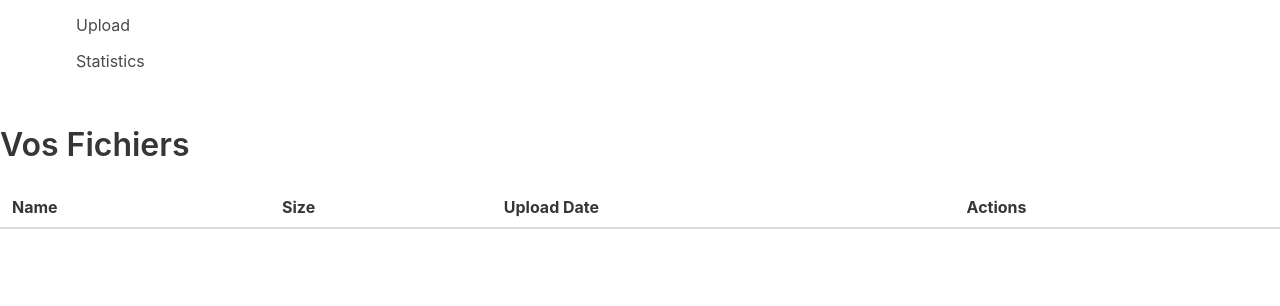
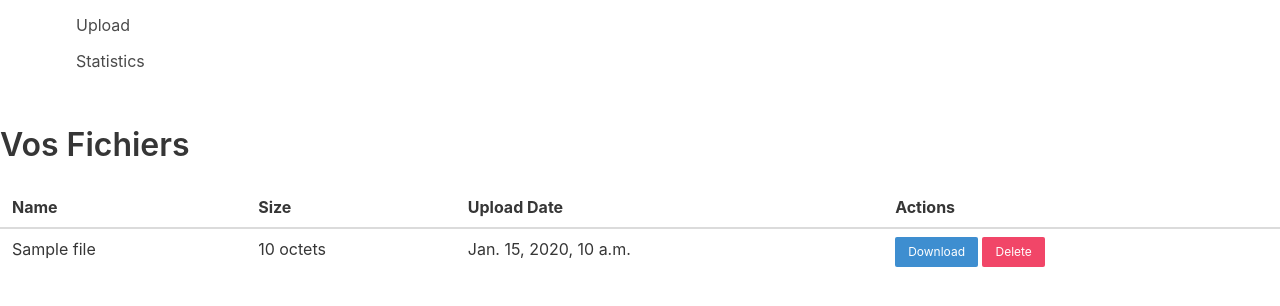
Before and after one commit to BenjaminCIR/Cloud-Drive-App, a Django app: page /polls/ in a window 1280 px wide. Shown: the part 159-465 px from the top of the page. Run offline with Django 5.2, Linux system fonts and the light colour scheme; a user stored in the database is signed in; tables that the repository leaves empty hold one stand-in row (values such as "Sample post"); lists and menus that the app fills with data are empty.

Commit message:
delete file / download file

```diff
--- a/cloud_app/polls/models.py
+++ b/cloud_app/polls/models.py
@@ -31,6 +31,7 @@
 def user_directory_path(instance, filename):
     return f'uploads/{instance.user.username}/{filename}'
 
+
 class File(models.Model):
     name = models.CharField(max_length=255)
     upload = models.FileField(upload_to=user_directory_path, validators=[validate_file_size])
--- a/cloud_app/polls/templates/polls/home.html
+++ b/cloud_app/polls/templates/polls/home.html
@@ -12,14 +12,14 @@
         </tr>
     </thead>
     <tbody>
-        {% for file in files %}
+        {% for file in user_files %}
         <tr>
             <td>{{ file.name }}</td>
-            <td>{{ file.size }}</td>
+            <td>{{ file.size }} octets </td>
             <td>{{ file.upload_date }}</td>
             <td>
-                <a class="button is-small is-info" href="#">Download</a>
-                <a class="button is-small is-danger" href="#">Delete</a>
+                <a class="button is-small is-info" href="{{ file.upload.url }}" download>Download</a>
+                <a class="button is-small is-danger" href="{% url 'delete_file' file.id %}" onclick="return confirm('Êtes-vous sûr de vouloir supprimer ce fichier ?');">Delete</a>
             </td>
         </tr>
         {% endfor %}
--- a/cloud_app/polls/urls.py
+++ b/cloud_app/polls/urls.py
@@ -10,4 +10,5 @@
     path('upload/', views.upload, name='upload'),
     path('statistics/', views.statistics, name='statistics'),
     path('success/', views.success, name='success'),
+    path('delete/<int:file_id>/', views.delete_file, name='delete_file'),
 ]
--- a/cloud_app/polls/views.py
+++ b/cloud_app/polls/views.py
@@ -6,6 +6,7 @@
 from django.core.exceptions import ValidationError
 from django.db.models.functions import TruncMonth
 from django.db.models import Count, Sum
+from django.shortcuts import get_object_or_404
 from .forms import FileUploadForm
 from .models import File
 import json
@@ -14,8 +15,11 @@
 
 @login_required
 def home(request):
-    files = []
-    return render(request, 'polls/home.html', {'files': files})
+    if request.user.is_authenticated:
+        user_files = File.objects.filter(user=request.user)
+    else:
+        user_files = None
+    return render(request, 'polls/home.html', {'user_files': user_files})
 
 def success(request):
     return render(request, 'polls/success.html')
@@ -60,6 +64,17 @@
     return render(request, 'polls/upload.html', {'form': form})
 
 
+def delete_file(request, file_id):
+    file_to_delete = get_object_or_404(File, id=file_id, user=request.user)
+
+    if file_to_delete.upload:
+        file_to_delete.upload.delete(save=False)
+
+    file_to_delete.delete()
+
+    return redirect('./../../')
+
+
 def statistics(request):
     file_count_by_type = File.objects.values('file').annotate(count=Count('id'))
     file_count_by_type = list(file_count_by_type)
```
Also changed, not shown: cloud_app/polls/migrations/0001_initial.py, cloud_app/polls/migrations/0002_alter_file_folder.py (deleted), cloud_app/polls/migrations/0003_alter_file_upload.py (deleted), cloud_app/polls/migrations/0004_rename_owner_file_user_and_more.py (deleted), cloud_app/uploads/amine/6fbegr.png (deleted), cloud_app/uploads/amine/gnegne.png (deleted).
